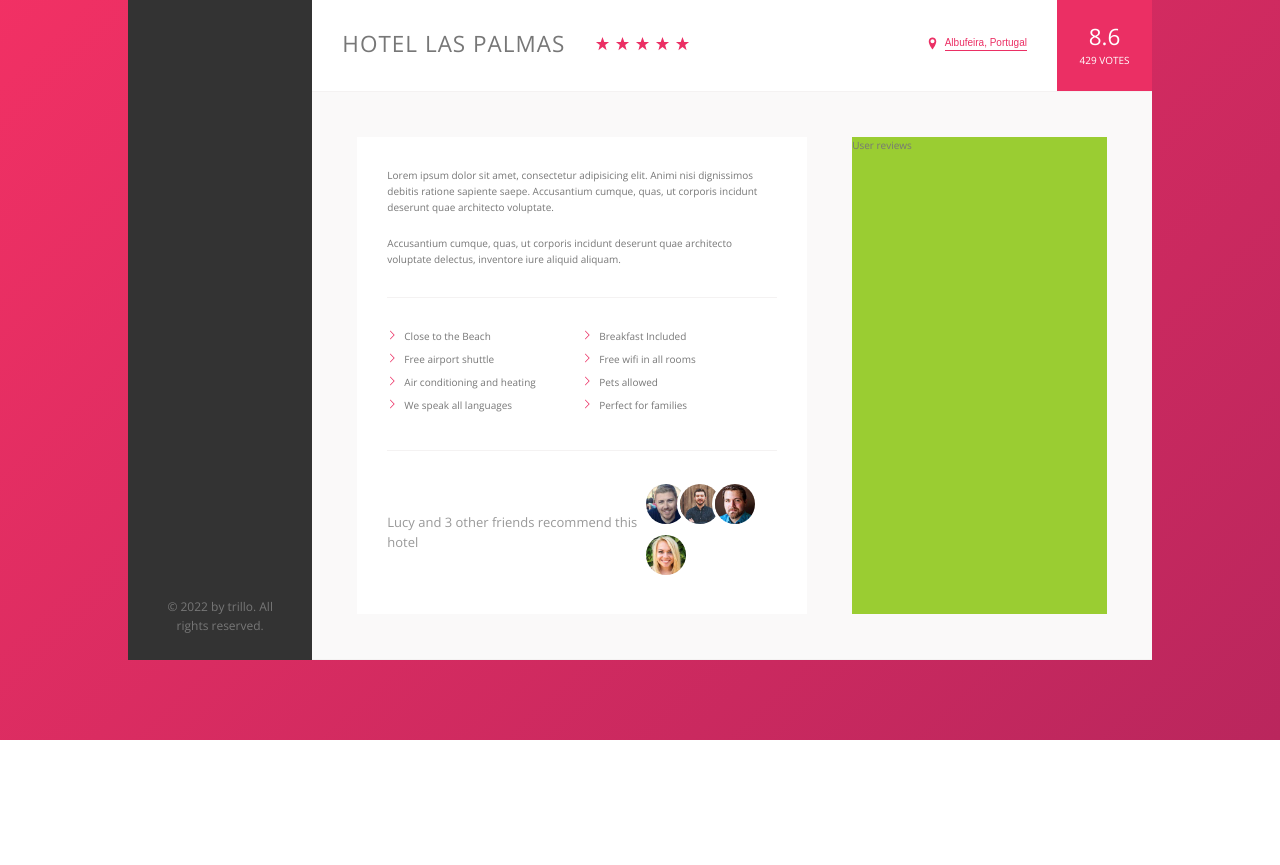
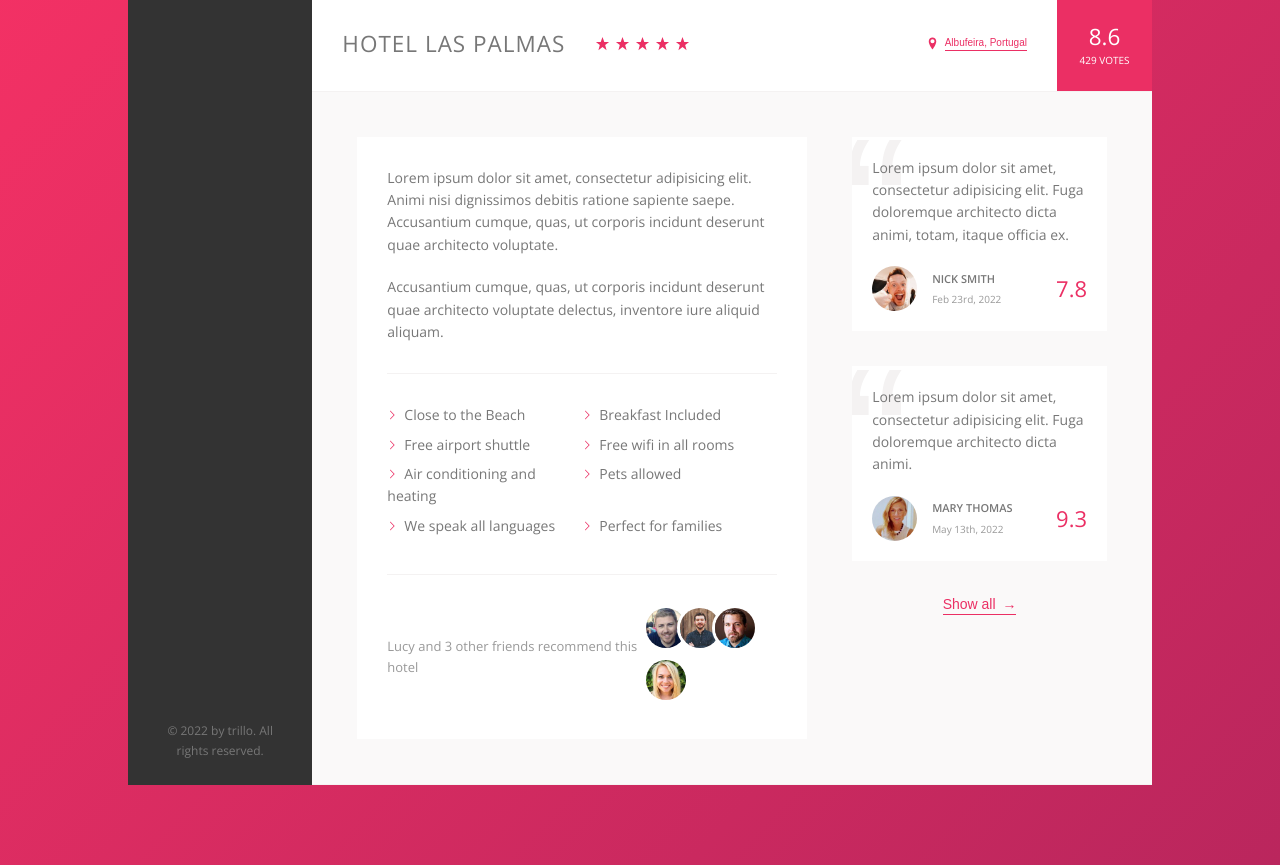
Before and after one commit to PeterDevLATAM/booking-agency, a website: page index.html in a window 1280 px wide. Shown: the part 482-1347 px from the top of the page. Before the commit the page ends 1222 px from the top, so only its background shows below. Drawn offline with nearby package versions, Linux system fonts and the light colour scheme.

Commit message:
review section

```diff
--- a/index.html
+++ b/index.html
@@ -188,18 +188,73 @@
                 <p class="recommend__count">
                   Lucy and 3 other friends recommend this hotel
                 </p>
-                 <div class="recommend__friends">
-                   <img src="img/user-3.jpg" alt="Friend 1" class="recommend__photo">
-                   <img src="img/user-4.jpg" alt="Friend 2" class="recommend__photo">
-                   <img src="img/user-5.jpg" alt="Friend 3" class="recommend__photo">
-                   <img src="img/user-6.jpg" alt="Friend 4" class="recommend__photo">
-                 </div>
+                <div class="recommend__friends">
+                  <img
+                    src="img/user-3.jpg"
+                    alt="Friend 1"
+                    class="recommend__photo"
+                  />
+                  <img
+                    src="img/user-4.jpg"
+                    alt="Friend 2"
+                    class="recommend__photo"
+                  />
+                  <img
+                    src="img/user-5.jpg"
+                    alt="Friend 3"
+                    class="recommend__photo"
+                  />
+                  <img
+                    src="img/user-6.jpg"
+                    alt="Friend 4"
+                    class="recommend__photo"
+                  />
+                </div>
               </div>
             </div>
             <!-- /Description -->
 
             <!-- UserReviews -->
-            <div class="user-reviews">User reviews</div>
+            <div class="user-reviews">
+              <figure class="review">
+                <blockquote class="review__text">
+                  Lorem ipsum dolor sit amet, consectetur adipisicing elit. Fuga
+                  doloremque architecto dicta animi, totam, itaque officia ex.
+                </blockquote>
+                <figcaption class="review__user">
+                  <img
+                    src="img/user-1.jpg"
+                    alt="User 1"
+                    class="review__photo"
+                  />
+                  <div class="review__user-box">
+                    <p class="review__user-name">Nick Smith</p>
+                    <p class="review__user-date">Feb 23rd, 2022</p>
+                  </div>
+                  <div class="review__rating">7.8</div>
+                </figcaption>
+              </figure>
+              <figure class="review">
+                <blockquote class="review__text">
+                  Lorem ipsum dolor sit amet, consectetur adipisicing elit. Fuga
+                  doloremque architecto dicta animi.
+                </blockquote>
+
+                <figcaption class="review__user">
+                  <img
+                    src="img/user-2.jpg"
+                    alt="User 1"
+                    class="review__photo"
+                  />
+                  <div class="review__user-box">
+                    <p class="review__user-name">Mary Thomas</p>
+                    <p class="review__user-date">May 13th, 2022</p>
+                  </div>
+                  <div class="review__rating">9.3</div>
+                </figcaption>
+              </figure>
+              <button class="btn-inline">Show all <span>&rarr;</span></button>
+            </div>
             <!-- /UserReviews -->
           </div>
           <!-- /Details -->
--- a/sass/components/_general-components.scss
+++ b/sass/components/_general-components.scss
@@ -250,8 +250,17 @@
   cursor: pointer;
   transform: all 0.2s;
 
+  & span {
+    margin-left: 3px;
+    transition: margin-left 0.2s;
+  }
+
   &:hover {
     color: var(--color-grey-dark-1);
+
+    & span {
+      margin-left: 8px;
+    }
   }
   &:focus {
     outline: none;
@@ -261,15 +270,15 @@
 
 //////////////////////////////////////////
 // PARAGRAPH
-.paragraph{
-  &:not(:last-of-type){
+.paragraph {
+  &:not(:last-of-type) {
     margin-bottom: 2rem;
   }
 }
 
 //////////////////////////////////////////
 // LIST
-.list{
+.list {
   list-style: none;
   margin: 3rem 0;
   padding: 3rem 0;
@@ -279,11 +288,11 @@
   display: flex;
   flex-wrap: wrap;
 
-  &__item{
+  &__item {
     width: 50%;
-    margin-bottom: .7rem;
+    margin-bottom: 0.7rem;
   }
-  &__item::before{
+  &__item::before {
     content: "";
     display: inline-block;
     height: 1rem;
@@ -305,27 +314,84 @@
 
 //////////////////////////////////////////
 // RECOMMEND
-.recommend{
+.recommend {
   font-size: 1.3rem;
   color: var(--color-grey-dark-3);
 
   display: flex;
   align-items: center;
 
-  &__count{
+  &__count {
     margin-right: auto;
   }
-  &__friends{}
-  &__photo{
+  &__friends {
+  }
+  &__photo {
     height: 4rem;
     width: 4rem;
     border-radius: 50%;
     border: 3px solid var(--color-white);
     box-sizing: content-box;
 
-    &:not(:last-child){
+    &:not(:last-child) {
       margin-right: -1.5rem;
     }
   }
+}
 
+//////////////////////////////////////////
+// User Reviews
+
+.review {
+  background-color: var(--color-white);
+  box-shadow: var(--shadow-light);
+  margin-bottom: 3.5rem;
+  padding: 2rem;
+  position: relative;
+  overflow: hidden;
+
+  &__text {
+    position: relative;
+    z-index: 40;
+  }
+  &__photo {
+    height: 4.5rem;
+    width: 4.5rem;
+    border-radius: 50%;
+  }
+  &__user {
+    margin-top: 2rem;
+    display: flex;
+    align-items: center;
+  }
+  &__user-box {
+    margin-right: auto;
+    margin-left: 1.5rem;
+  }
+  &__user-name {
+    text-transform: uppercase;
+    font-weight: 600;
+    font-size: 1.1rem;
+    margin-bottom: 0.4rem;
+  }
+  &__user-date {
+    font-size: 1rem;
+    color: var(--color-grey-dark-3);
+  }
+  &__rating {
+    font-size: 2.2rem;
+    color: var(--color-primary);
+  }
+  &::before {
+    font-family: sans-serif;
+    line-height: 1;
+    content: "\201C";
+    position: absolute;
+    top: -2.75rem;
+    left: -1rem;
+    font-size: 20rem;
+    color: var(--color-grey-light-2);
+
+    z-index: 20;
+  }
 }
--- a/sass/layout/_general-layout.scss
+++ b/sass/layout/_general-layout.scss
@@ -1,4 +1,5 @@
 .detail {
+  font-size: 1.4rem;
   display: flex;
   padding: 4.5rem;
   background-color: var(--color-grey-light-1);
@@ -12,6 +13,9 @@
   padding: 3rem;
 }
 .user-reviews {
-  background-color: yellowgreen;
   flex: 1;
+
+  display: flex;
+  flex-direction: column;
+  align-items: center;
 }
```
Also changed, not shown: css/style.css.
